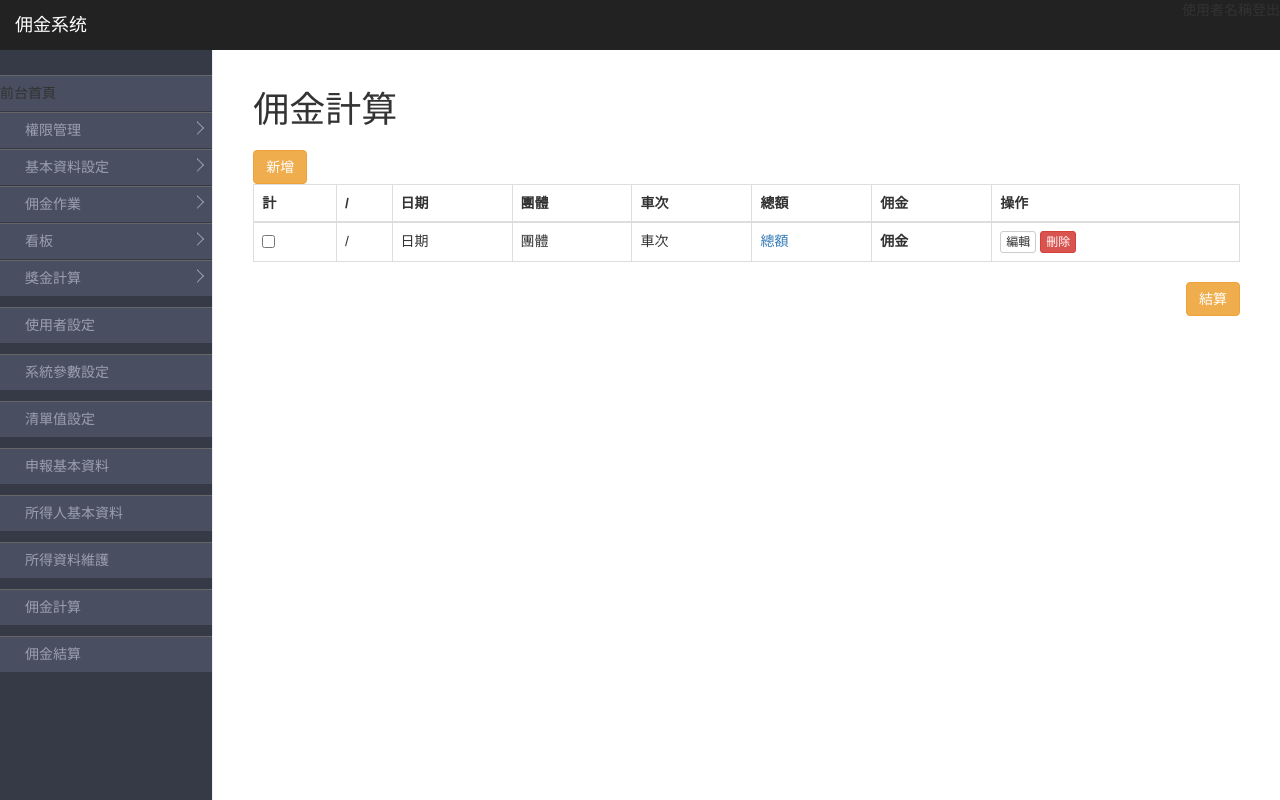
After one commit to lina0939356997/mcs_project, a Flask app: template templates/broker/brokercount.html in a window 1280 px wide. The commit adds this page. Run offline with Flask 2, Linux system fonts and the light colour scheme; the template is opened without the code that fills it, so the values that code supplies are empty; some libraries are stand-ins or nearby versions.

Commit message:
增加結算頁面

```diff
--- a/apps/broker/views.py
+++ b/apps/broker/views.py
@@ -16,6 +16,10 @@ from utils import restful
 
 bp = Blueprint("broker", __name__, url_prefix='/broker')
 
+@bp.route('/show_count/')
+@login_required
+def show_count():
+    return render_template('broker/brokercount.html')
 
 @bp.route('/')
 @login_required
--- a/config.py
+++ b/config.py
@@ -3,8 +3,8 @@ DEBUG = True
 
 
 # session 加密從random
-SECRET_KEY = os.urandom(24)
-# SECRET_KEY = '開發時固定'
+# SECRET_KEY = os.urandom(24)
+SECRET_KEY = '開發時固定'
 
 # 連接資料庫
 DIALECT = 'postgresql'
--- /dev/null
+++ b/templates/broker/brokercount.html
@@ -0,0 +1,86 @@
+{% extends "mc/mc_base.html" %}
+{% from "common/_macros.html" import static %}
+
+{% block title %}
+    佣金計算
+{% endblock %}
+
+{% block head %}
+    <script src="https://cdn.staticfile.org/Plupload/2.1.1/moxie.js"></script>
+    <script src="https://cdn.staticfile.org/Plupload/2.1.1/plupload.dev.js"></script>
+    <script src="https://cdn.staticfile.org/qiniu-js-sdk/1.0.14-beta/qiniu.js"></script>
+    <script src="{{ static('broker/js/brokercount.js') }}"></script>
+    <style>
+        .top-box button {
+            float: left;
+        }
+    </style>
+{% endblock %}
+
+{% block page_title %}
+    {{ self.title() }}
+{% endblock %}
+
+{% block main_content %}
+    <form method="post" name="commission_list" action="" role="form">
+        <input type="hidden" name="csrf_token" value="{{ csrf_token() }}"/>
+        <div class="top-box">
+            <button class="btn btn-warning" data-toggle="modal" data-target="#userset-dialog">新增</button>
+        </div>
+        {#        <label>人員</label>#}
+        {#        <div>#}
+        {#            <input list="broker_ids" name="broker_id" placeholder="人員" value="{{ csrf_token() }}">#}
+        {#            <datalist id="broker_ids">#}
+        {#                <option value="員工1">員工1</option>#}
+        {#                <option value="員工2">員工2</option>#}
+        {#                <option value="員工3">員工3</option>#}
+        {#                <option value="員工4">員工4</option>#}
+        {#                <option value="員工5">員工5</option>#}
+        {#                <option value="其他">其他</option>#}
+        {#            </datalist>#}
+        {#        </div>#}
+        <table class="table table-bordered">
+            <thead>
+            <tr>
+                <th>計</th>
+                <th>/</th>
+                <th>日期</th>
+                <th>團體</th>
+                <th>車次</th>
+                <th>總額</th>
+                <th>佣金</th>
+                <th>操作</th>
+            </tr>
+            </thead>
+            <tbody>
+            {#            {% for commission in commissions %}#}
+            <tr>
+                <td>
+                    <input type="checkbox" name="order_num" value="計"/>
+                    {#                        <input type="hidden" name="group_name" value="{{ commission.group_name }}"/>#}
+                    {#                        <input type="hidden" name="car" value="{{ commission.car }}"/>#}
+                    {#                        <input type="hidden" name="order_date" value="{{ commission.order_date }}"/>#}
+                </td>
+                <td>/</td>
+                <td>日期</td>
+                <td>團體</td>
+                <td>車次</td>
+                <td><a href="#brokercount-dialog">總額</a></td>
+                <th>佣金</th>
+                <td>
+                    <button class="btn btn-default btn-xs edit-broker-btn " type="button">編輯</button>
+                    <button class="btn btn-danger btn-xs delete-broker-btn" type="button">刪除</button>
+                </td>
+            </tr>
+            {#            {% endfor %}#}
+
+
+            </tbody>
+        </table>
+        <button class="btn btn-warning" style="float: right">結算</button>
+        {#        type="button"#}
+    </form>
+    <div style="text-align: center">
+         {{ pagination.links }}
+    </div>
+{% endblock %}
--- a/templates/mc/mc_base.html
+++ b/templates/mc/mc_base.html
@@ -91,6 +91,7 @@
                 <li class="nav-group earnerinform-manage"><a href="{{ url_for('mc.earnerinforms') }}">所得人基本資料</a></li>
                 <li class="nav-group incomedata-manage"><a href="{{ url_for('mc.incomedatas') }}">所得資料維護</a></li>
                 <li class="nav-group broker-manage"><a href="{{ url_for('broker.show_comms') }}">佣金計算</a></li>
+                <li class="nav-group brokercount-manage"><a href="{{ url_for('broker.show_count') }}">佣金結算</a></li>
             </ul>
         </div>
         <div class="col-sm-9 col-sm-offset-3 col-md-10 col-md-offset-2 main">
```
Also changed, not shown: static/broker/js/brokercount.js (added).
